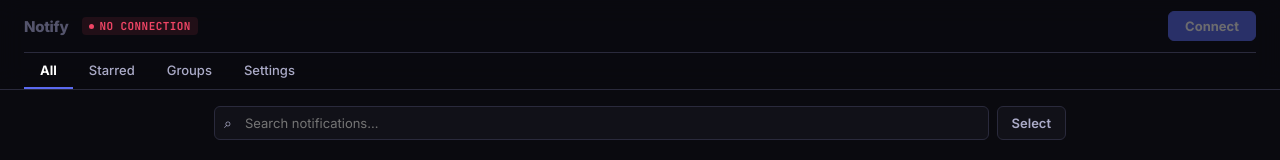
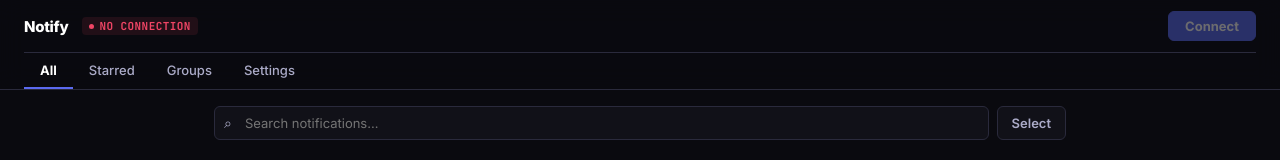
Before and after one commit to CarterLagasse/NotificationDashboard, a React (Create React App) app: page / in a window 1280 px wide. Shown: the top 160 px of the page. Built offline with nearby package versions, Linux system fonts and the light colour scheme.

Commit message:
text fix

```diff
--- a/src/App.js
+++ b/src/App.js
@@ -1030,7 +1030,7 @@
         padding: "0 24px",
       }}>
         <div style={{ display: "flex", alignItems: "center", gap: 14, height: 52, flexWrap: "wrap" }}>
-          <span style={{ fontSize: 15, fontWeight: 800, letterSpacing: "-0.02em", flexShrink: 0 }}>Notify</span>
+          <span style={{ fontSize: 15, fontWeight: 800, letterSpacing: "-0.02em", flexShrink: 0, color: T.textPrimary }}>Notify</span>
 
           <Tag color={statusColor} bg={statusColor + "1A"}>
             <Dot color={statusColor} size={5} />
```
